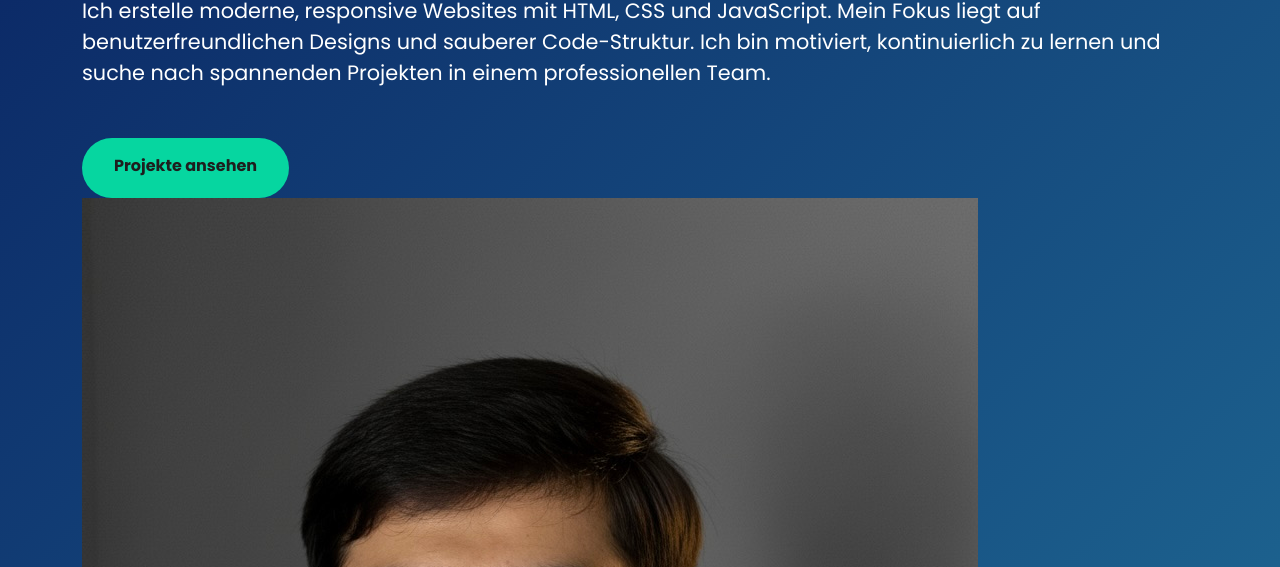
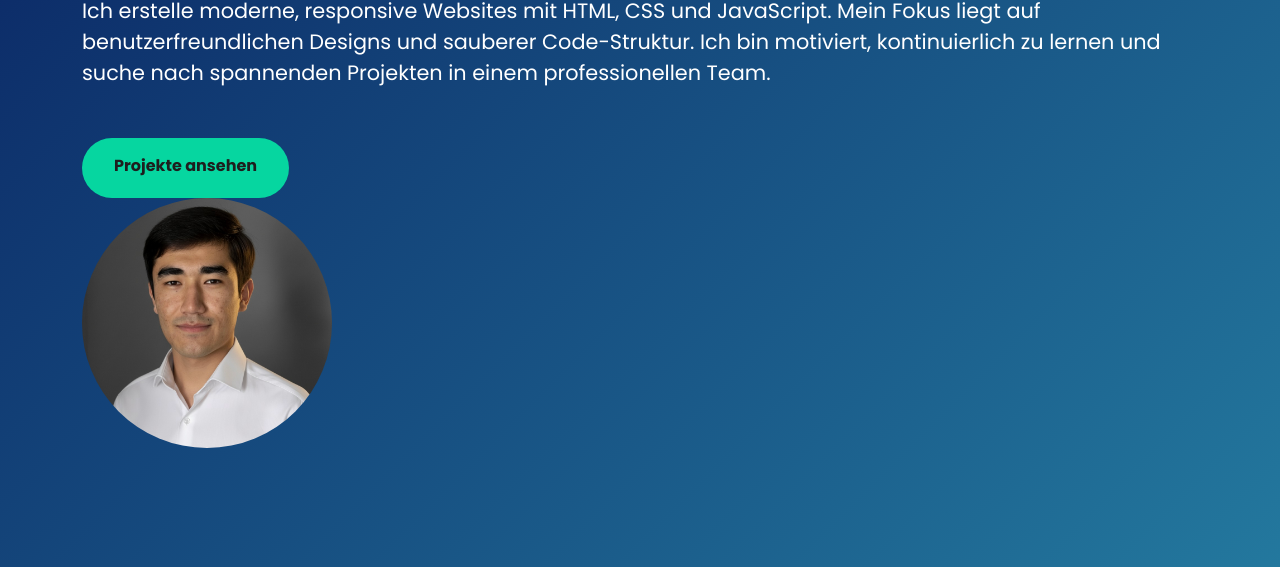
Before and after one commit to AsefMohammadi13/index-portfolio, a plain HTML site: page index.html in a window 1280 px wide. Shown: the part 233-800 px from the top of the page. Drawn offline with nearby package versions, Linux system fonts and the light colour scheme.

Commit message:
Update style.css

```diff
--- a/style.css
+++ b/style.css
@@ -111,7 +111,7 @@ nav a:hover {
     text-align: center;
 }
 
-.about-content img {
+.hero-content img {
     display: inline;
     height: 250px !important;
     width: 250px !important;
```
